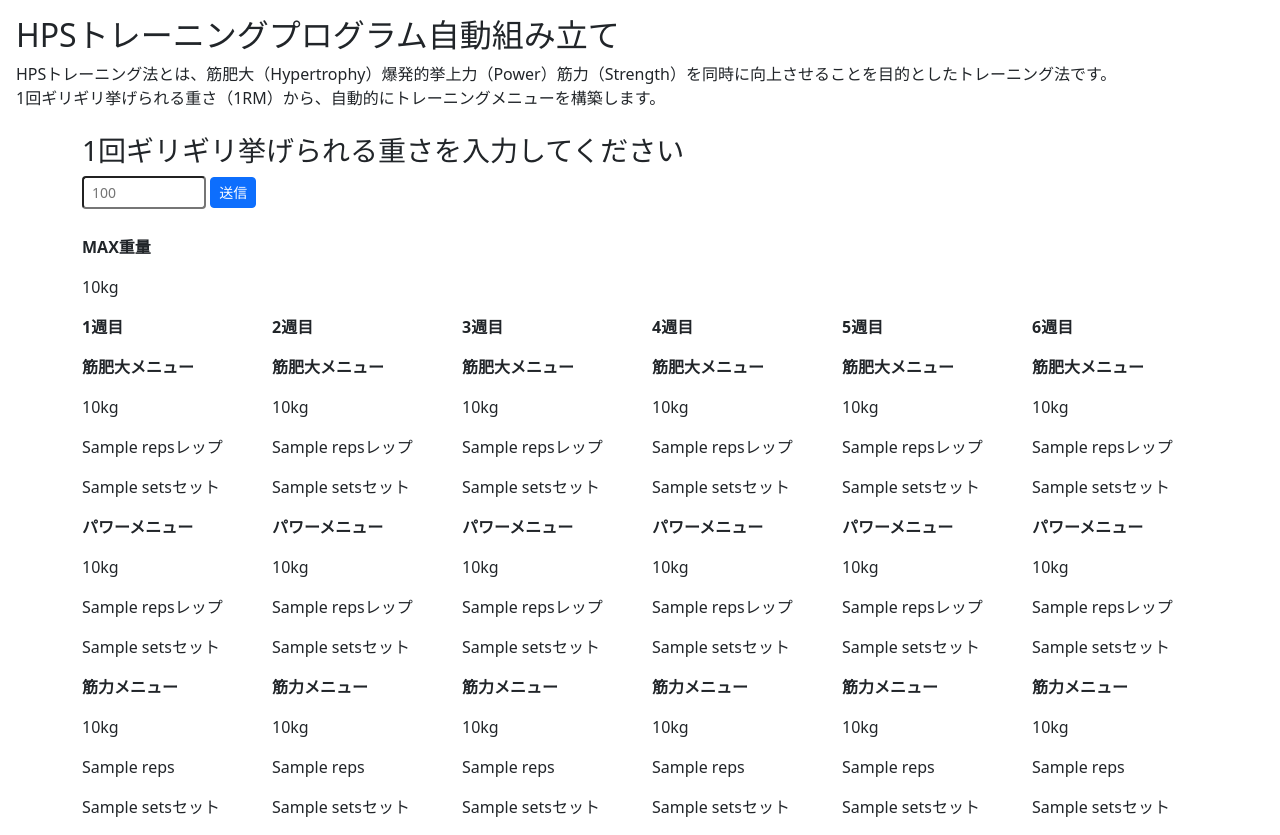
After one commit to howanpin/test_web_app, a Django app: template testApp1/templates/hps_program.html in a window 1280 px wide. The commit adds this page. Run offline with Django 3.2, Linux system fonts and the light colour scheme; the template is opened without the code that fills it: most values are stand-ins (such as "Sample title", 1, 10 or a date in 2020); some libraries are stand-ins or nearby versions.

Commit message:
[機能追加]HPSトレーニングプログラム作成機能を追加
機能追加に伴い、機能ごとにhtmlの命名を修正

```diff
--- /dev/null
+++ b/testApp1/domain/hps_program/constants.py
@@ -0,0 +1,4 @@
+class TrainingType:
+    TRAINING_TYPE_H = "hypertrophy"
+    TRAINING_TYPE_P = "power"
+    TRAINING_TYPE_S = "strength"
--- /dev/null
+++ b/testApp1/templates/hps_program.html
@@ -0,0 +1,136 @@
+{% load django_bootstrap5 %}
+<!doctype html>
+<html lang="ja">
+<!-- TODO:レスポンシブ対応 -->
+<head>
+  {% bootstrap_css %}
+  {% bootstrap_javascript %}
+  <meta charset="UTF-8">
+  <meta name="viewport" content="width=device-width, initial-scale=1.5">
+  <title>HPSトレーニングプログラム自動組み立て</title>
+</head>
+<body>
+  <div class="header pt-3 ps-3">
+    <h2>HPSトレーニングプログラム自動組み立て</h2>
+    <p class = "m-0">HPSトレーニング法とは、筋肥大（Hypertrophy）爆発的挙上力（Power）筋力（Strength）を同時に向上させることを目的としたトレーニング法です。</p>
+    <p class = "m-0">1回ギリギリ挙げられる重さ（1RM）から、自動的にトレーニングメニューを構築します。</p>
+  </div>
+  <div class="main">
+    <div class="container">
+      <div class="explain">
+        <br>
+        <h3>1回ギリギリ挙げられる重さを入力してください</h3>
+        <form action="" method="post">
+        {% csrf_token %}
+        <input class="form-control-sm" type="number" step=0.1 min=10 max=1000 required="required" name="max_weight" placeholder=100>
+        <button class="btn btn-primary btn-sm" style="margin-bottom:0.3%;" type="submit">送信</button>
+        </form>
+      </div>
+      <br>
+      <div class="show_result">
+      <!-- メッセージがある場合に表示 -->
+      {% if program.max_weight or program.max_weight == 0 %}
+      <div>
+        <p><b>MAX重量</b></p>
+        <p>{{ program.max_weight }}kg</p>
+      </div>
+        <div class="row">
+          <div class="col-sm-2">
+            <p><b>1週目</b></p>
+            <p><b>筋肥大メニュー</b></p>
+            <p>{{ program.first_week_menu.h_menu.weight }}kg</p>
+            <p>{{ program.first_week_menu.h_menu.reps }}レップ</p>
+            <p>{{ program.first_week_menu.h_menu.sets }}セット</p>
+            <p><b>パワーメニュー</b></p>
+            <p>{{ program.first_week_menu.p_menu.weight }}kg</p>
+            <p>{{ program.first_week_menu.p_menu.reps }}レップ</p>
+            <p>{{ program.first_week_menu.p_menu.sets }}セット</p>
+            <p><b>筋力メニュー</b></p>
+            <p>{{ program.first_week_menu.s_menu.weight }}kg</p>
+            <p>{{ program.first_week_menu.s_menu.reps }}</p>
+            <p>{{ program.first_week_menu.s_menu.sets }}セット</p>
+          </div>
+          <div class="col-sm-2">
+            <p><b>2週目</b></p>
+            <p><b>筋肥大メニュー</b></p>
+            <p>{{ program.second_week_menu.h_menu.weight }}kg</p>
+            <p>{{ program.second_week_menu.h_menu.reps }}レップ</p>
+            <p>{{ program.second_week_menu.h_menu.sets }}セット</p>
+            <p><b>パワーメニュー</b></p>
+            <p>{{ program.second_week_menu.p_menu.weight }}kg</p>
+            <p>{{ program.second_week_menu.p_menu.reps }}レップ</p>
+            <p>{{ program.second_week_menu.p_menu.sets }}セット</p>
+            <p><b>筋力メニュー</b></p>
+            <p>{{ program.second_week_menu.s_menu.weight }}kg</p>
+            <p>{{ program.second_week_menu.s_menu.reps }}</p>
+            <p>{{ program.second_week_menu.s_menu.sets }}セット</p>
+          </div>
+          <div class="col-sm-2">
+            <p><b>3週目</b></p>
+            <p><b>筋肥大メニュー</b></p>
+            <p>{{ program.third_week_menu.h_menu.weight }}kg</p>
+            <p>{{ program.third_week_menu.h_menu.reps }}レップ</p>
+            <p>{{ program.third_week_menu.h_menu.sets }}セット</p>
+            <p><b>パワーメニュー</b></p>
+            <p>{{ program.third_week_menu.p_menu.weight }}kg</p>
+            <p>{{ program.third_week_menu.p_menu.reps }}レップ</p>
+            <p>{{ program.third_week_menu.p_menu.sets }}セット</p>
+            <p><b>筋力メニュー</b></p>
+            <p>{{ program.third_week_menu.s_menu.weight }}kg</p>
+            <p>{{ program.third_week_menu.s_menu.reps }}</p>
+            <p>{{ program.third_week_menu.s_menu.sets }}セット</p>
+          </div>
+          <div class="col-sm-2">
+            <p><b>4週目</b></p>
+            <p><b>筋肥大メニュー</b></p>
+            <p>{{ program.fourth_week_menu.h_menu.weight }}kg</p>
+            <p>{{ program.fourth_week_menu.h_menu.reps }}レップ</p>
+            <p>{{ program.fourth_week_menu.h_menu.sets }}セット</p>
+            <p><b>パワーメニュー</b></p>
+            <p>{{ program.fourth_week_menu.p_menu.weight }}kg</p>
+            <p>{{ program.fourth_week_menu.p_menu.reps }}レップ</p>
+            <p>{{ program.fourth_week_menu.p_menu.sets }}セット</p>
+            <p><b>筋力メニュー</b></p>
+            <p>{{ program.fourth_week_menu.s_menu.weight }}kg</p>
+            <p>{{ program.fourth_week_menu.s_menu.reps }}</p>
+            <p>{{ program.fourth_week_menu.s_menu.sets }}セット</p>
+          </div>
+          <div class="col-sm-2">
+            <p><b>5週目</b></p>
+            <p><b>筋肥大メニュー</b></p>
+            <p>{{ program.fifth_week_menu.h_menu.weight }}kg</p>
+            <p>{{ program.fifth_week_menu.h_menu.reps }}レップ</p>
+            <p>{{ program.fifth_week_menu.h_menu.sets }}セット</p>
+            <p><b>パワーメニュー</b></p>
+            <p>{{ program.fifth_week_menu.p_menu.weight }}kg</p>
+            <p>{{ program.fifth_week_menu.p_menu.reps }}レップ</p>
+            <p>{{ program.fifth_week_menu.p_menu.sets }}セット</p>
+            <p><b>筋力メニュー</b></p>
+            <p>{{ program.fifth_week_menu.s_menu.weight }}kg</p>
+            <p>{{ program.fifth_week_menu.s_menu.reps }}</p>
+            <p>{{ program.fifth_week_menu.s_menu.sets }}セット</p>
+          </div>
+          <div class="col-sm-2">
+            <p><b>6週目</b></p>
+            <p><b>筋肥大メニュー</b></p>
+            <p>{{ program.sixth_week_menu.h_menu.weight }}kg</p>
+            <p>{{ program.sixth_week_menu.h_menu.reps }}レップ</p>
+            <p>{{ program.sixth_week_menu.h_menu.sets }}セット</p>
+            <p><b>パワーメニュー</b></p>
+            <p>{{ program.sixth_week_menu.p_menu.weight }}kg</p>
+            <p>{{ program.sixth_week_menu.p_menu.reps }}レップ</p>
+            <p>{{ program.sixth_week_menu.p_menu.sets }}セット</p>
+            <p><b>筋力メニュー</b></p>
+            <p>{{ program.sixth_week_menu.s_menu.weight }}kg</p>
+            <p>{{ program.sixth_week_menu.s_menu.reps }}</p>
+            <p>{{ program.sixth_week_menu.s_menu.sets }}セット</p>
+          </div>
+        </div>
+      {% endif %}
+      </div>
+    </div>
+  </div>
+  <div class="footer">
+  </div>
+</body>
+</html>
--- a/testApp1/templates/index.html
+++ b/testApp1/templates/one_rm_max.html
@@ -10,7 +10,8 @@
   <title>重量計算</title>
 </head>
 <body>
-  <div class="header">
+  <div class="header pt-3 ps-3">
+    <h2>1RMパーセンテージ計算</h2>
   </div>
   <div class="main">
     <div class="container">
--- a/testApp1/urls.py
+++ b/testApp1/urls.py
@@ -3,5 +3,6 @@ from django.urls import path
 from . import views
 
 urlpatterns = [
-    path("", views.index, name="index"),
+    path("", views.one_rm_max, name="one_rm_max"),
+    path("hps_program/", views.hps_program, name="hps_program"),
 ]
```
Also changed, not shown: testApp1/domain/hps_program/entities.py (added, +143 -0 lines), testApp1/domain/one_rm_max/entities.py (deleted, +0 -27 lines), testApp1/domain/shared/entities.py (added, +66 -0 lines), testApp1/views.py (+27 -5 lines), testApp1/domain/shared/constants.py (added).
